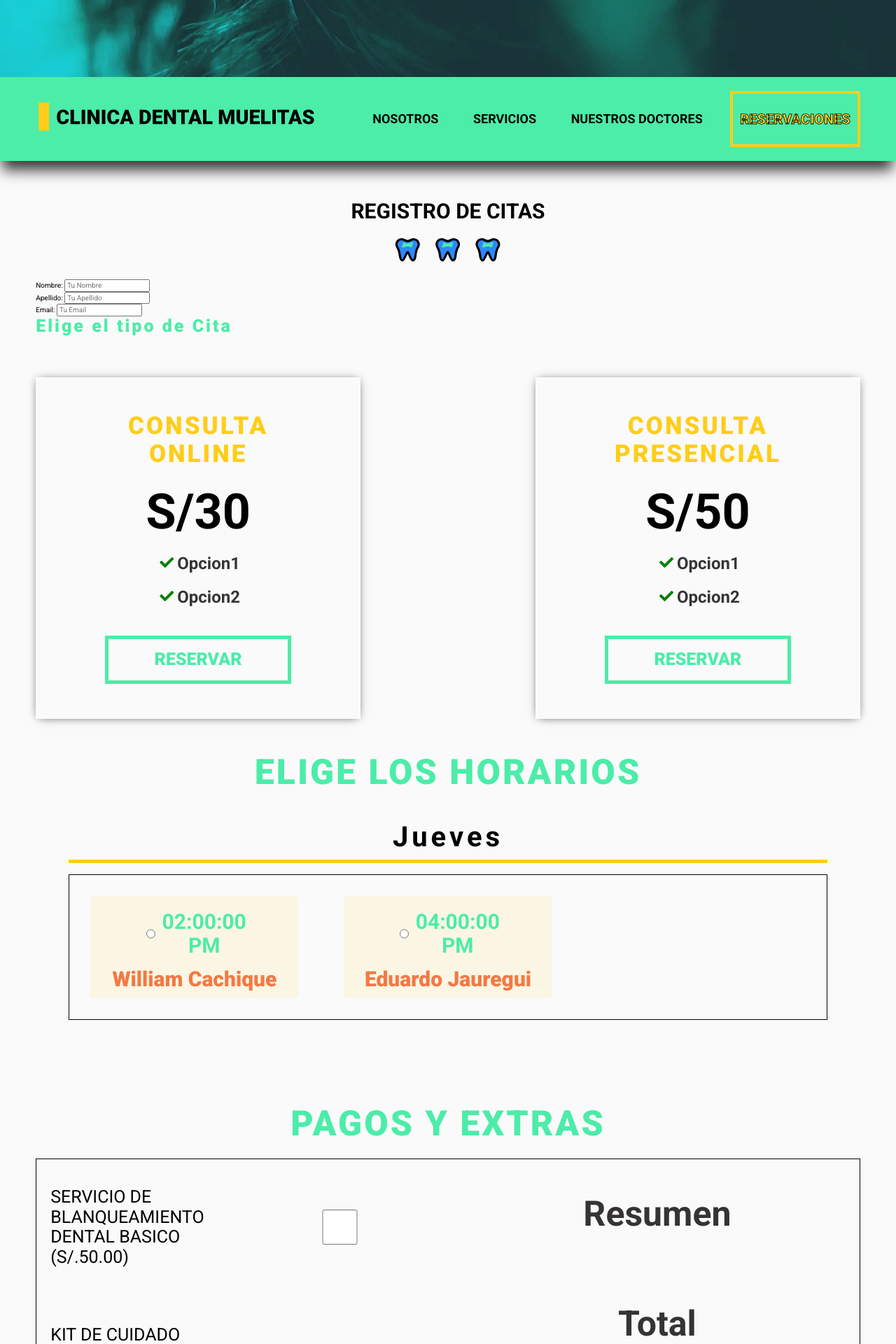
After one commit to Dunned/ClinicaDentalMuelitas-IHC, a PHP site: page /reservaciones.html in a window 1280 px wide. The commit adds this page. Shown: the part 640-2560 px from the top of the page at 70% size. Run offline with PHP 8.4, Linux system fonts and the light colour scheme.

Commit message:
registro front-end

```diff
--- a/css/main.css
+++ b/css/main.css
@@ -5,6 +5,7 @@
   --colorNegro: #000;
   --colorGris: rgb(54, 51, 51);
   --colorFooter: #494545;
+  --colorNaranja: #F37945;
   --fuente: 'Roboto', sans-serif;
 
 }
@@ -1007,6 +1008,190 @@ p.derechos{
 
 
 
+/*Reservaciones*/
+
+
+
+
+/*ListadoHoraraios*/
+
+
+fieldset.contenedorDia{
+  border: 1px solid var(--colorNegro);
+  margin: 3rem 0 10rem 0rem;
+}
+
+.tituloHorario{
+  font-size: 5rem;
+  text-align: center;
+  padding: 2rem 0 0rem 0;
+  text-transform: uppercase;
+}
+
+h4.tituloDia{
+  margin: 4rem 0 2rem 0;
+  font-size: 4rem;
+  text-align: center;
+  position: relative;
+  letter-spacing: 5px;
+}
+
+h4.tituloDia::before{
+  position: absolute;
+  content: '';
+  background-color: var(--colorAmarillo);
+  height: 5px;
+  width: 100%;
+  left: 0;
+  bottom: -14px;
+}
+
+div.contenedorDoctor{
+  margin: 3rem;
+  display: flex;
+  gap: 2rem;
+  background-color: rgba(255,205,25,0.1);
+  border-radius: 5px;
+  position: relative;
+  padding: 1rem;
+}
+
+div.contenedorDoctor:hover{
+  background-color: rgba(255,205,25,0.4)
+}
+
+@media (min-width: 768px) {
+    div.contenedorDoctor{
+        flex-direction: column;
+        gap: 0.3rem;
+        align-items: center;
+    }
+
+    fieldset.contenedorDia{
+      display: grid;
+      grid-template-columns: 1fr 1fr 1fr;
+      column-gap: 0.5rem;
+    }
+
+
+    .contenedorInputHora label{
+      margin: 0 !important;
+    }
+}
+
+
+
+.contenedorInputHora{
+  color: var(--colorVerde);
+  font-size: 3rem;
+  font-weight: bold;
+  width: 50%;
+  margin: 1rem;
+  display: flex;
+  flex-direction: row;
+  align-items: center;
+}
+
+.contenedorInputHora label{
+  display: block;
+  width: 100%;
+  text-align: center;
+  cursor: pointer;
+}
+
+
+
+.nombreDoctor{
+  font-size: 3rem;
+  font-weight: 900;
+  color: var(--colorNaranja);
+  margin: auto auto;
+  cursor: pointer;
+}
+
+input[type=radio] {
+  cursor: pointer;
+  border: 0px;
+  width: 4rem;
+  height: 4rem;
+  margin-right: 10px;
+  background-color: var(--colorAmarillo);
+}
+
+
+
+/*Pagos y Extyas*/
+.resumen h3{
+  margin: 0;
+  padding: 2rem 0;
+}
+
+.caja{
+  border: 1px solid var(--colorNegro);
+}
+
+div.extras{
+  display: flex;
+  flex-direction: column;
+  gap: 0.2rem;
+  align-items: center;
+}
+
+div.extras div{
+  padding: 2rem 0;
+}
+
+div.extras div label{
+  font-size: 2.5rem;
+  text-transform: uppercase;
+  margin: 2rem;
+  display: block;
+}
+
+div.extras div input{
+  height: 5rem;
+  margin: auto 0;
+}
+
+div.extras div {
+  display: grid;
+  grid-template-columns: 1fr 1fr;
+}
+
+div.extras input[type="button"]{
+  display: inline-block;
+  margin-bottom: 5rem;
+  padding: 2rem 7rem;
+  font-size: 3.5rem;
+}
+
+div.total{
+  display: flex;
+  flex-direction: column;
+  align-items: center;
+}
+
+.total p{
+  font-size: 5rem;
+}
+
+.total input{
+  font-size: 3.5rem;
+  padding: 2rem 7rem
+}
+
+@media (min-width: 768px) {
+    div.caja{
+      display: grid;
+      grid-template-columns: 1fr 1fr;
+      column-gap: 2rem;
+    }
+}
+
+
+
+
+
 
 
 
--- a/index.html
+++ b/index.html
@@ -60,7 +60,7 @@
           <a href="#">Nosotros</a>
           <a href="#">Servicios</a>
           <a href="#">Nuestros Doctores</a>
-          <a href="#">Reservaciones</a>
+          <a href="reservaciones.html">Reservaciones</a>
       </nav>
     </div>
   </div> <!--CIERRE DE BARRA-->
@@ -189,7 +189,7 @@
         <div class="lista-precios">
 
             <div class="tabla-precio">
-              <h3 class="titulo-precio">Consulta             Online</h3>
+              <h3 class="titulo-precio">Consulta Online</h3>
               <p class="numero numero-precio">S/30</p>
               <ul class="caracteristica">
                 <li>Opcion1</li>
@@ -208,7 +208,7 @@
               <a href="#" class="button verde">Reservar</a>
             </div>
 
-          </div>
+        </div>
       </div>
   </section>
 
--- /dev/null
+++ b/reservaciones.html
@@ -0,0 +1,233 @@
+<!doctype html>
+<html class="no-js" lang="">
+
+<head>
+  <meta charset="utf-8">
+  <title></title>
+  <meta name="description" content="">
+  <meta name="viewport" content="width=device-width, initial-scale=1">
+
+  <link rel="manifest" href="site.webmanifest">
+  <link rel="apple-touch-icon" href="icon.png">
+  <!-- Place favicon.ico in the root directory -->
+
+  <link rel="stylesheet" href="css/normalize.css">
+  <link rel="stylesheet" href="css/fontawesome-all.min.css">
+  <link rel="preconnect" href="https://fonts.googleapis.com">
+  <link rel="preconnect" href="https://fonts.gstatic.com" crossorigin>
+  <link href="https://fonts.googleapis.com/css2?family=Roboto:wght@300;400;700;900&display=swap" rel="stylesheet">
+  <link rel="stylesheet" href="css/main.css">
+
+  <meta name="theme-color" content="#fafafa">
+</head>
+
+<body>
+  <header class="site-header">
+      <div class="hero">
+
+        <div class="contenido-header">
+          <nav class="redes-sociales">
+            <a href="#"> <i class="fab fa-facebook-f"></i></a>
+            <a href="#"> <i class="fab fa-twitter"></i></a>
+            <a href="#"> <i class="fab fa-pinterest-p"></i></a>
+            <a href="#"> <i class="fab fa-youtube"></i></a>
+            <a href="#"> <i class="fab fa-instagram"></i></a>
+          </nav>
+          <div class="informacion-evento">
+            <div class="clearfix">
+              <p class="ciudad"><i class="fas fa-map-marker-alt"></i> Lima-Chaclacayo</p>
+            </div>
+            <h1 class="nombre-sitio">Clinica Dental Muelitas</h1>
+            <p class="slogan">Tu sonrisa nos<br>importa</p>
+          </div>
+
+        </div>
+      </div>
+  </header>
+
+  <div class="barra">
+    <div class="contenedor clearfix">
+      <div class="logo">
+        <a href="/"><img src="img/logo.svg" alt="logo"></a>
+      </div>
+
+      <div class="menu-movil">
+        <span></span>
+        <span></span>
+        <span></span>
+      </div>
+      <nav class="navegacion-principal">
+          <a href="#">Nosotros</a>
+          <a href="#">Servicios</a>
+          <a href="#">Nuestros Doctores</a>
+          <a href="#">Reservaciones</a>
+      </nav>
+    </div>
+  </div> <!--CIERRE DE BARRA-->
+
+  <section class="seccion contenedor">
+    <h2>Registro de Citas</h2>
+    <form id="registro" class="registro" action="index.html" method="post">
+        <div id="datos_usuario" class="registro">
+            <div class="campo">
+                <label for="nombre">Nombre:</label>
+                <input type="text" id="nombre" name="nombre" placeholder="Tu Nombre">
+            </div>
+            <div class="campo">
+                <label for="apellido">Apellido:</label>
+                <input type="text" id="apellido" name="apellido" placeholder="Tu Apellido">
+            </div>
+            <div class="campo">
+                <label for="email">Email:</label>
+                <input type="email" id="email" name="email" placeholder="Tu Email">
+            </div>
+        </div>
+        <div id="error">
+
+        </div> <!--FIN DATOS USUARIOS-->
+
+        <div id="paquetes" class="paquetes">
+            <h3>Elige el tipo de Cita</h3>
+            <div class="lista-precios">
+                <div class="tabla-precio">
+                  <h3 class="titulo-precio">Consulta Online</h3>
+                  <p class="numero numero-precio">S/30</p>
+                  <ul class="caracteristica">
+                    <li>Opcion1</li>
+                    <li>Opcion2</li>
+                  </ul>
+                  <a href="#" class="button verde">Reservar</a>
+                </div>
+
+                <div class="tabla-precio">
+                  <h3 class="titulo-precio">Consulta Presencial</h3>
+                  <p class="numero numero-precio">S/50</p>
+                  <ul class="caracteristica">
+                    <li>Opcion1</li>
+                    <li>Opcion2</li>
+                  </ul>
+                  <a href="#" class="button verde">Reservar</a>
+                </div>
+
+            </div>
+        </div> <!--Paquetes-->
+        <div class="contenedor">
+            <h3 class="tituloHorario">Elige los horarios</h2>
+            <div class="dia">
+                <h4 class="tituloDia">Jueves</h4>
+                <fieldset class="contenedorDia">
+                    <div class="contenedorDoctor">
+                        <div class="contenedorInputHora">
+                            <input type="radio" name="registro" id="opcion1" value="opcion1">
+                            <label for="opcion1">02:00:00 PM</label>
+                        </div>
+                        <label class="nombreDoctor" for="opcion1">William Cachique</label>
+                    </div>
+
+                    <div class="contenedorDoctor">
+                        <div class="contenedorInputHora">
+                            <input type="radio" name="registro" id="opcion2" value="opcion2">
+                            <label for="opcion2">04:00:00 PM</label>
+                        </div>
+                        <label class="nombreDoctor" for="opcion2">Eduardo Jauregui</label>
+                    </div>
+                </fieldset>
+            </div>
+          </div>
+
+          <div id="resumen" class="resumen">
+            <h3 class="tituloHorario">Pagos y extras</h3>
+            <div class="caja">
+                <div class="extras">
+                    <div class="orden">
+                        <label for="blanqueamiento">Servicio de blanqueamiento Dental Basico (S/.50.00)</label>
+                        <input type="checkbox" name="extra" id="blanqueamiento" value="blanqueamiento">
+                    </div>
+                    <div class="orden">
+                        <label for="blanqueamiento">KIT DE CUIDADO DENTAL (PASTA DIENTES + ENJUAGUE) (S/20.00)</label>
+                        <input type="checkbox" name="extra" id="cuidado" value="cuidado">
+                    </div>
+                    <input type="button" id="calcular" class="button" value="Calcular">
+                </div> <!--CIERRE EXTRAS-->
+
+                <div class="total">
+                    <p>Resumen</p>
+                    <div id="lista-productos">
+
+                    </div>
+                    <p>Total</p>
+                    <div id="suma-total">
+
+
+                    <input type="submit" id="btnRegistro" class="button" value="Pagar">
+                </div>
+            </div>
+          </div>
+    </form>
+  </section>
+
+
+
+
+
+  <footer class="footer">
+
+    <div class="footer-contenedor contenedor-centrar">
+
+      <div>
+        <h4 class="titulo-footer">Sobre <span>Clinica Muelitas</span></h4>
+        <p>Lorem ipsum dolor sit amet consectetur adipisicing elit. Sunt suscipit veritatis, consequuntur atque at sequi quas, reprehenderit exercitationem, quisquam in dolorum dolore enim ullam quasi sed vero laborum facere nihil?</p>
+      </div>
+
+      <div>
+        <h4 class="titulo-footer">Ultimos <span>Tweets</span></h4>
+        <img src="img/twiter.png" alt="">
+      </div>
+
+      <div>
+        <div class="redes-sociales">
+          <h4 class="titulo-footer">Redes <span>Sociales</span></h4>
+        <nav class="redes-sociales">
+          <a href="#"> <i class="fab fa-facebook-f"></i></a>
+          <a href="#"> <i class="fab fa-twitter"></i></a>
+          <a href="#"> <i class="fab fa-pinterest-p"></i></a>
+          <a href="#"> <i class="fab fa-youtube"></i></a>
+          <a href="#"> <i class="fab fa-instagram"></i></a>
+        </nav>
+        </div>
+
+        <div class="contacto">
+          <h4>
+            Contacto
+          </h4>
+          <p>NUMERO CELULAR : 9998545891</p>
+          <p>TELEFONO: 0155653</p>
+        </div>
+
+      </div>
+
+
+
+    </div>
+
+    <p class="derechos">TODOS LOS DERECHOS &#169 RESERVADOS CLINICA DENTAL MUELITAS 2022</p>
+
+  </footer>
+
+
+
+  <script src="js/vendor/modernizr-3.8.0.min.js"></script>
+  <script src="https://code.jquery.com/jquery-3.4.1.min.js" integrity="sha256-CSXorXvZcTkaix6Yvo6HppcZGetbYMGWSFlBw8HfCJo=" crossorigin="anonymous"></script>
+  <script>window.jQuery || document.write('<script src="js/vendor/jquery-3.4.1.min.js"><\/script>')</script>
+  <script src="js/plugins.js"></script>
+  <script src="js/main.js"></script>
+
+  <!-- Google Analytics: change UA-XXXXX-Y to be your site's ID. -->
+  <script>
+    window.ga = function () { ga.q.push(arguments) }; ga.q = []; ga.l = +new Date;
+    ga('create', 'UA-XXXXX-Y', 'auto'); ga('set','transport','beacon'); ga('send', 'pageview')
+  </script>
+  <script src="https://www.google-analytics.com/analytics.js" async></script>
+</body>
+
+</html>
```
